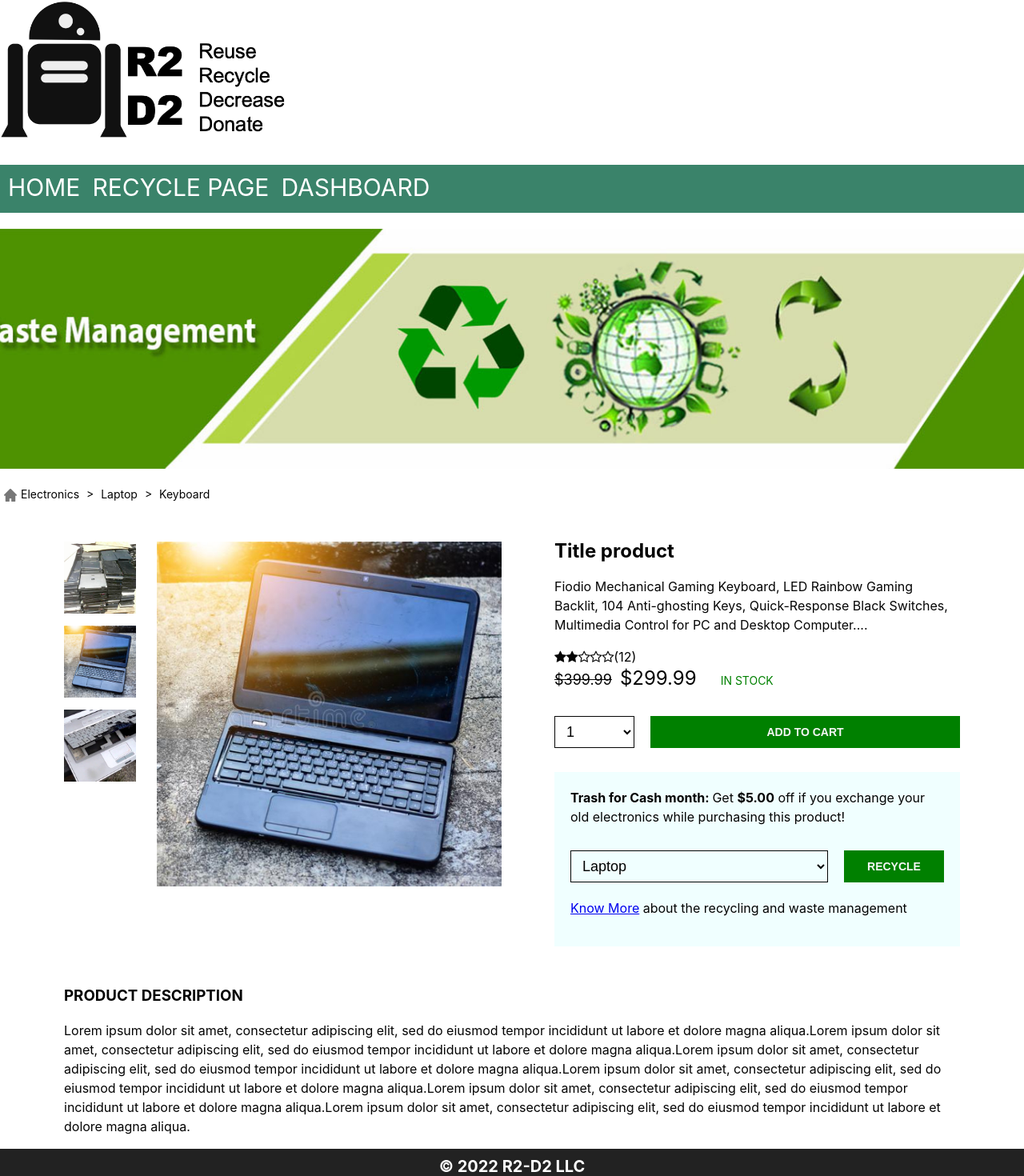
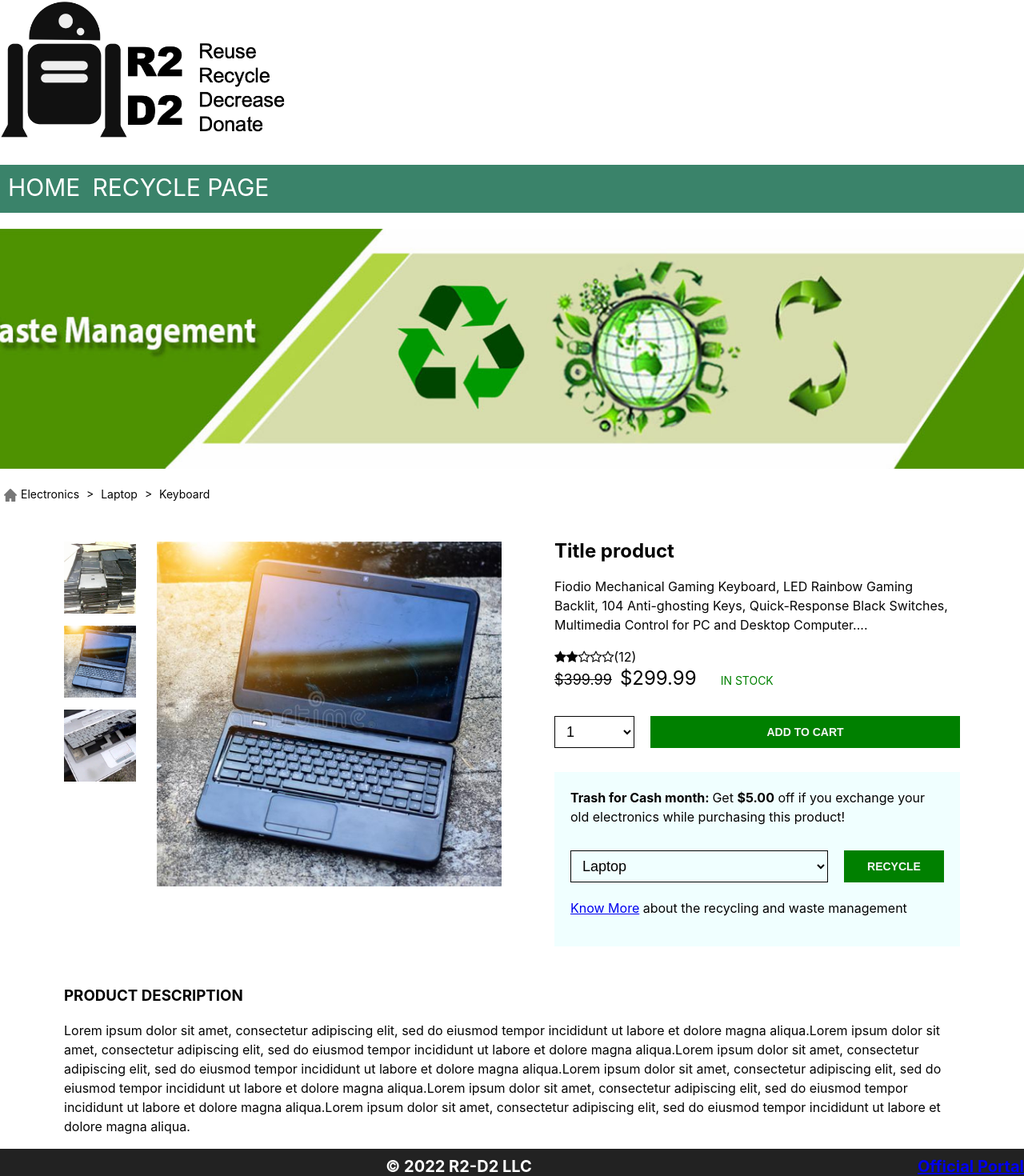
Before and after one commit to thevineet88/Howathon-R2D2, a React (Create React App) app: page / in a window 1280 px wide. Shown: the part 18-1488 px from the top of the page at 80% size. Built offline with nearby package versions, Linux system fonts and the light colour scheme.

Commit message:
Changes wrt to r2d2 portal

```diff
--- a/public/index.html
+++ b/public/index.html
@@ -25,7 +25,7 @@
       work correctly both with client-side routing and a non-root public URL.
       Learn how to configure a non-root public URL by running `npm run build`.
     -->
-    <title>React App</title>
+    <title>R2D2- Recycling the write way</title>
   </head>
   <body>
     <noscript>You need to enable JavaScript to run this app.</noscript>
--- a/src/App.js
+++ b/src/App.js
@@ -22,10 +22,13 @@
         <Routes>
           <Route exact path="/" element={<PDPPage />} />
           <Route path="/contact" element={<RecyclePage />} />
-          <Route path="/Dashboard" element={<R2D2Dashboard />} />
+          <Route path="/dashboard" element={<R2D2Dashboard />} />
         </Routes>
 
-      <footer className="App-footer">© 2022 R2-D2 LLC</footer>
+      <footer className="App-footer">© 2022 R2-D2 LLC
+            <NavLink to="/dashboard" style={{float:'right'}}>
+              Official Portal
+            </NavLink></footer>
     </div>
   );
 }
--- a/src/components/Menu.js
+++ b/src/components/Menu.js
@@ -4,15 +4,14 @@
 function Menu(props) {
   return (
     <div className="flex-container">
-        <div>      <NavLink to="/" className="header__nav-link">
-        Home
-      </NavLink>
-      <NavLink to="/contact" className="header__nav-link">
-        Recycle Page
-      </NavLink>
-      <NavLink to="/dashboard" className="header__nav-link">
-        Dashboard
-      </NavLink></div>
+        <div>
+            <NavLink to="/" className="header__nav-link">
+              Home
+            </NavLink>
+            <NavLink to="/contact" className="header__nav-link">
+              Recycle Page
+            </NavLink>
+        </div>
 
     </div>
   );
```
Also changed, not shown: 8 other files (tests, documents, lock files or other folders).
